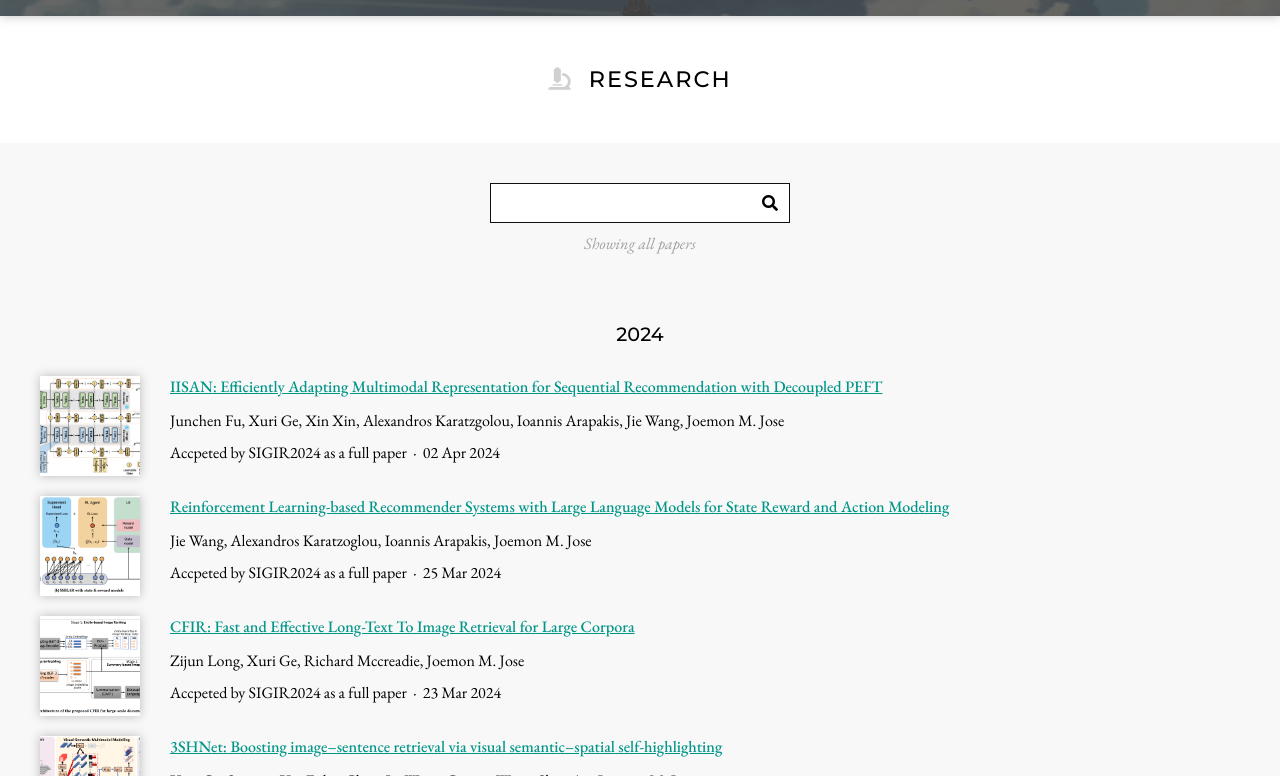
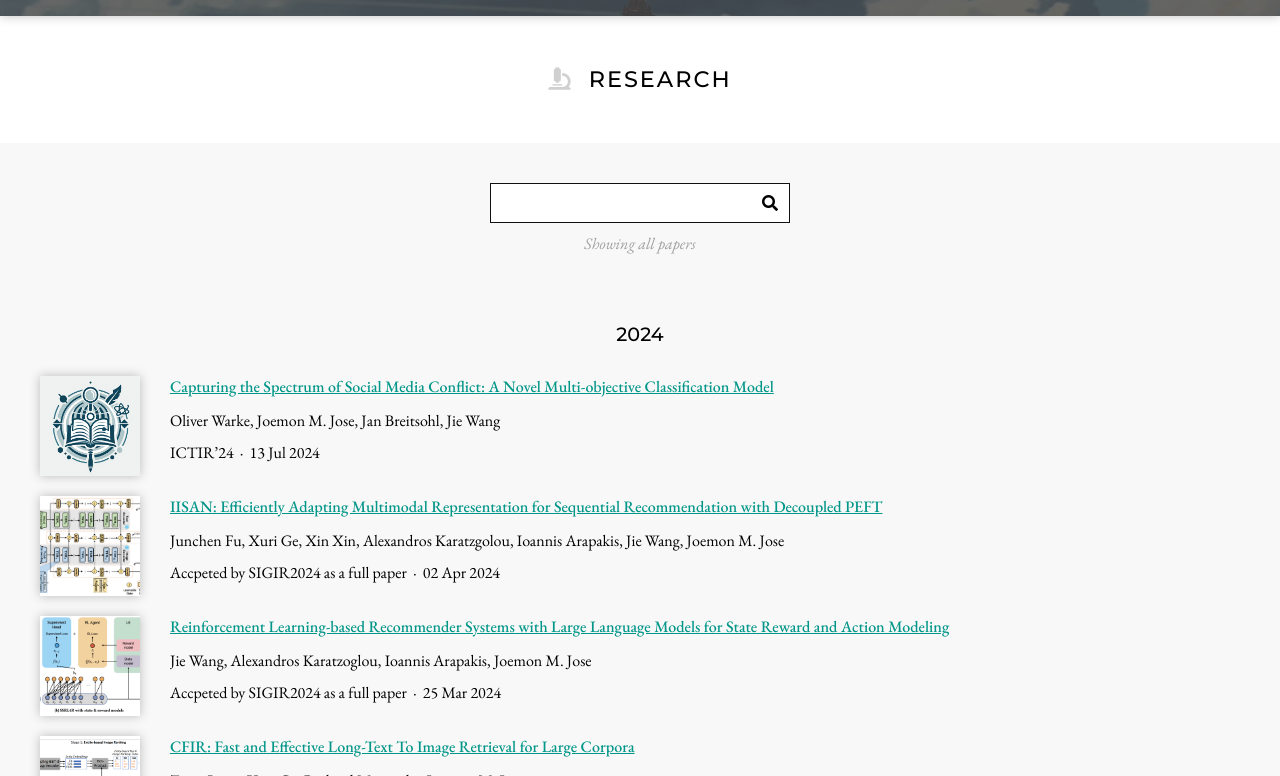
Before and after one commit to GAIR-Lab/GAIR-Lab.github.io, a Jekyll site: the page built from research/index.md, in a window 1280 px wide and 900 px high, cut to the strip 124-900 px from the top of the window. Built offline with Jekyll 4.4.1, drawn with Linux system fonts in a browser that asks for light colours; nearby versions of some CDN libraries.

Commit message:
Update research-output.yml

```diff
--- a/_data/research-output.yml
+++ b/_data/research-output.yml
@@ -1,3 +1,14 @@
+- title: 'Capturing the Spectrum of Social Media Conflict: A Novel Multi-objective Classification Model'
+  authors:
+  - Oliver Warke
+  - Joemon M. Jose
+  - Jan Breitsohl
+  - Jie Wang
+  publisher: ICTIR'24
+  date: '2024-07-13'
+  link: https://dl.acm.org/doi/pdf/10.1145/3664190.3672510
+  image: images/paper_logo.png
+
 - title: 'IISAN: Efficiently Adapting Multimodal Representation for Sequential Recommendation with Decoupled PEFT'
   authors:
   - Junchen Fu
```
